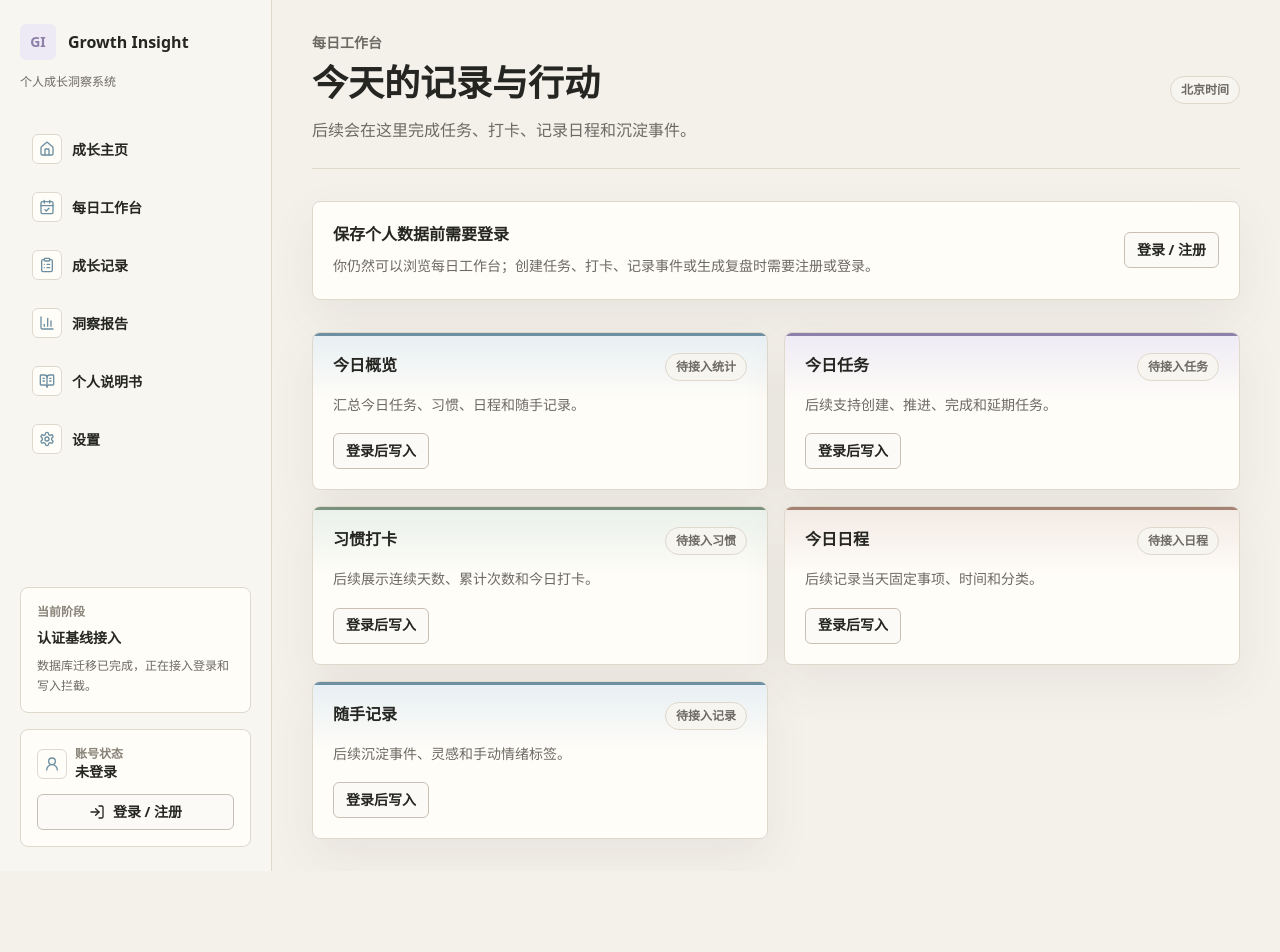
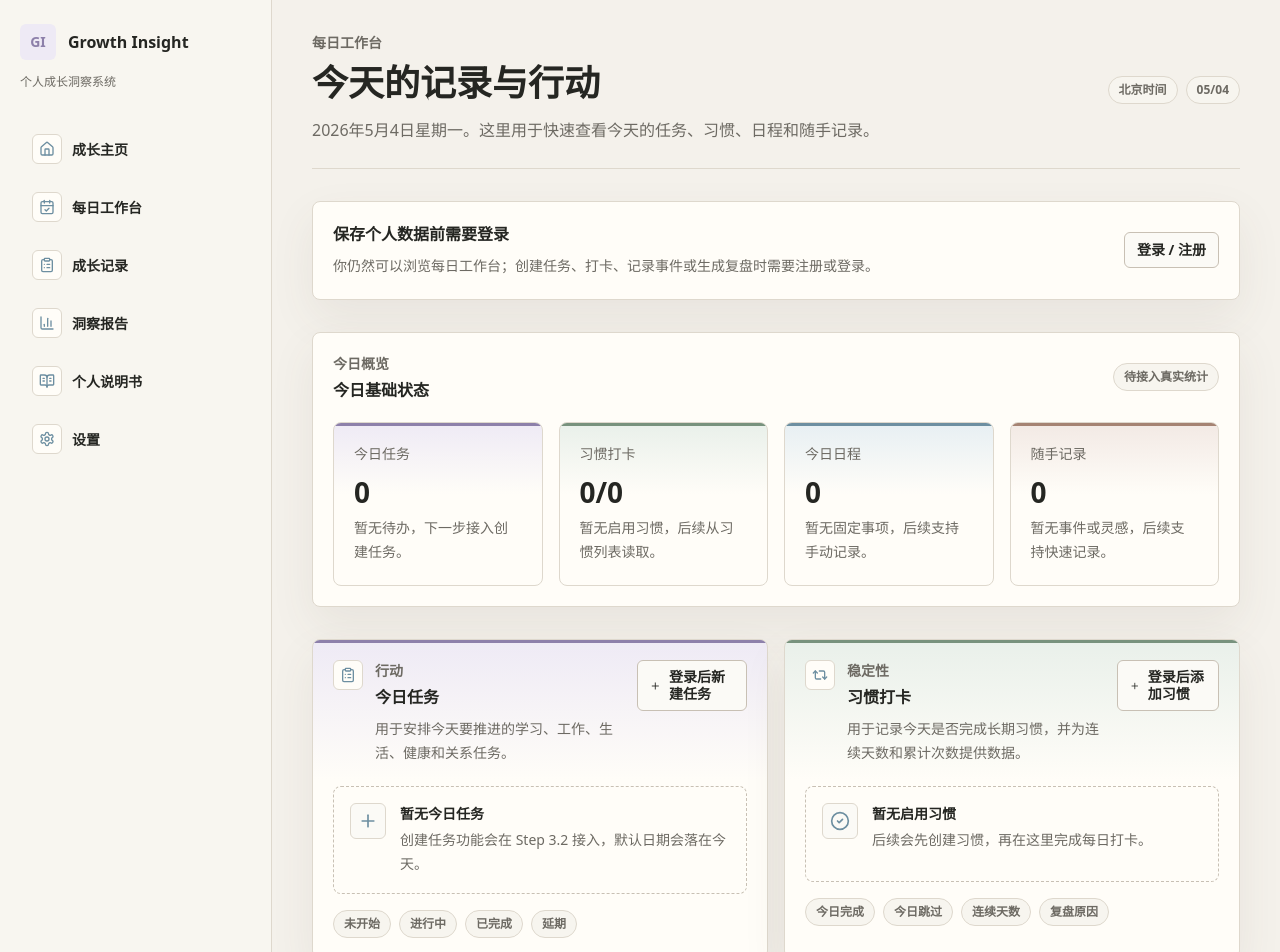
Before and after one commit to Faye1007/growth-insight-system, a Next.js app: page /daily in a window 1280 px wide. Shown: the top 952 px of the page. Before the commit the page ends 871 px from the top, so only its background shows below. Built offline with nearby package versions, Linux system fonts and the light colour scheme; no server answers.

Commit message:
Build daily workspace layout

```diff
--- a/src/app/daily/page.tsx
+++ b/src/app/daily/page.tsx
@@ -1,44 +1,143 @@
 import Link from "next/link";
+import {
+  CalendarDays,
+  CheckCircle2,
+  ClipboardList,
+  Lightbulb,
+  NotebookPen,
+  Plus,
+  Repeat2,
+} from "lucide-react";
 
 import { buildLoginPath, loginRequiredMessage } from "@/lib/auth/paths";
 import { getCurrentUser } from "@/lib/auth/session";
 
-const sections = [
+const beijingDateFormatter = new Intl.DateTimeFormat("zh-CN", {
+  timeZone: "Asia/Shanghai",
+  year: "numeric",
+  month: "long",
+  day: "numeric",
+  weekday: "long",
+});
+
+const beijingShortDateFormatter = new Intl.DateTimeFormat("zh-CN", {
+  timeZone: "Asia/Shanghai",
+  month: "2-digit",
+  day: "2-digit",
+});
+
+const overviewCards = [
   {
-    title: "今日概览",
-    note: "汇总今日任务、习惯、日程和随手记录。",
-    status: "待接入统计",
+    label: "今日任务",
+    value: "0",
+    note: "暂无待办，下一步接入创建任务。",
+    tone: "tone-lavender",
+  },
+  {
+    label: "习惯打卡",
+    value: "0/0",
+    note: "暂无启用习惯，后续从习惯列表读取。",
+    tone: "tone-sage",
+  },
+  {
+    label: "今日日程",
+    value: "0",
+    note: "暂无固定事项，后续支持手动记录。",
     tone: "tone-mist",
   },
   {
+    label: "随手记录",
+    value: "0",
+    note: "暂无事件或灵感，后续支持快速记录。",
+    tone: "tone-clay",
+  },
+];
+
+const dailySections = [
+  {
+    id: "tasks",
     title: "今日任务",
-    note: "后续支持创建、推进、完成和延期任务。",
-    status: "待接入任务",
+    eyebrow: "行动",
+    description: "用于安排今天要推进的学习、工作、生活、健康和关系任务。",
+    emptyTitle: "暂无今日任务",
+    emptyDescription: "创建任务功能会在 Step 3.2 接入，默认日期会落在今天。",
+    actionLabel: "新建任务",
+    Icon: ClipboardList,
+    EmptyIcon: Plus,
     tone: "tone-lavender",
+    previewItems: ["未开始", "进行中", "已完成", "延期"],
   },
   {
     title: "习惯打卡",
-    note: "后续展示连续天数、累计次数和今日打卡。",
-    status: "待接入习惯",
+    eyebrow: "稳定性",
+    description: "用于记录今天是否完成长期习惯，并为连续天数和累计次数提供数据。",
+    emptyTitle: "暂无启用习惯",
+    emptyDescription: "后续会先创建习惯，再在这里完成每日打卡。",
+    actionLabel: "添加习惯",
+    Icon: Repeat2,
+    EmptyIcon: CheckCircle2,
     tone: "tone-sage",
+    previewItems: ["今日完成", "今日跳过", "连续天数", "复盘原因"],
   },
   {
     title: "今日日程",
-    note: "后续记录当天固定事项、时间和分类。",
-    status: "待接入日程",
+    eyebrow: "时间",
+    description: "用于记录今天的固定事项、开始时间和分类，先做单日记录。",
+    emptyTitle: "暂无今日日程",
+    emptyDescription: "后续会按开始时间排序，没有时间的事项排在后面。",
+    actionLabel: "记录日程",
+    Icon: CalendarDays,
+    EmptyIcon: CalendarDays,
     tone: "tone-clay",
+    previewItems: ["开始时间", "结束时间", "分类", "说明"],
   },
   {
     title: "随手记录",
-    note: "后续沉淀事件、灵感和手动情绪标签。",
-    status: "待接入记录",
+    eyebrow: "沉淀",
+    description: "用于记录已经发生的事件、灵感、情绪标签和下次行动。",
+    emptyTitle: "暂无随手记录",
+    emptyDescription: "事件和灵感会分开保存；情绪作为事件的手动标签。",
+    actionLabel: "写一条记录",
+    Icon: NotebookPen,
+    EmptyIcon: Lightbulb,
     tone: "tone-mist",
+    previewItems: ["事件", "灵感", "情绪标签", "下次行动"],
   },
 ];
 
+function WriteAction({
+  isLoggedIn,
+  label,
+  loginPath,
+}: {
+  isLoggedIn: boolean;
+  label: string;
+  loginPath: string;
+}) {
+  if (!isLoggedIn) {
+    return (
+      <Link className="soft-button w-full sm:w-auto" href={loginPath}>
+        <Plus aria-hidden="true" className="h-4 w-4" />
+        登录后{label}
+      </Link>
+    );
+  }
+
+  return (
+    <button className="soft-button w-full sm:w-auto" type="button" disabled>
+      <Plus aria-hidden="true" className="h-4 w-4" />
+      {label}待接入
+    </button>
+  );
+}
+
 export default async function DailyPage() {
   const user = await getCurrentUser();
+  const isLoggedIn = Boolean(user);
   const loginPath = buildLoginPath({ next: "/daily", message: loginRequiredMessage });
+  const now = new Date();
+  const beijingDate = beijingDateFormatter.format(now);
+  const shortDate = beijingShortDateFormatter.format(now);
 
   return (
     <div className="page-stack">
@@ -48,14 +147,17 @@ export default async function DailyPage() {
             <p className="page-kicker">每日工作台</p>
             <h1 className="page-title">今天的记录与行动</h1>
           </div>
-          <span className="status-pill w-fit">北京时间</span>
+          <div className="flex flex-wrap gap-2">
+            <span className="status-pill w-fit">北京时间</span>
+            <span className="status-pill w-fit">{shortDate}</span>
+          </div>
         </div>
         <p className="page-description">
-          后续会在这里完成任务、打卡、记录日程和沉淀事件。
+          {beijingDate}。这里用于快速查看今天的任务、习惯、日程和随手记录。
         </p>
       </header>
 
-      {!user ? (
+      {!isLoggedIn ? (
         <section className="panel-card">
           <div className="flex flex-col gap-3 sm:flex-row sm:items-center sm:justify-between">
             <div>
@@ -75,7 +177,7 @@ export default async function DailyPage() {
             <div>
               <h2 className="section-heading">已登录</h2>
               <p className="body-copy mt-2">
-                真实写入入口会在后续 Step 接入，保存的数据会关联到当前账号。
+                页面结构已准备好；后续接入的保存动作会关联到当前账号。
               </p>
             </div>
             <span className="status-pill w-fit">可写入账号</span>
@@ -83,30 +185,71 @@ export default async function DailyPage() {
         </section>
       )}
 
-      <section className="card-grid lg:grid-cols-2">
-        {sections.map((section) => (
+      <section aria-labelledby="daily-overview" className="panel-card">
+        <div className="flex flex-col gap-3 sm:flex-row sm:items-center sm:justify-between">
+          <div>
+            <p className="page-kicker">今日概览</p>
+            <h2 id="daily-overview" className="section-heading mt-1">
+              今日基础状态
+            </h2>
+          </div>
+          <span className="status-pill w-fit">待接入真实统计</span>
+        </div>
+        <div className="daily-summary-grid mt-5">
+          {overviewCards.map((card) => (
+            <article key={card.label} className={`daily-summary-card ${card.tone}`}>
+              <p className="metric-label">{card.label}</p>
+              <p className="metric-value">{card.value}</p>
+              <p className="body-copy mt-2">{card.note}</p>
+            </article>
+          ))}
+        </div>
+      </section>
+
+      <section aria-label="每日工作台分区" className="workspace-grid">
+        {dailySections.map((section) => {
+          const Icon = section.Icon;
+          const EmptyIcon = section.EmptyIcon;
+
+          return (
           <article
             key={section.title}
-            className={`metric-card ${section.tone}`}
+            className={`workspace-panel ${section.tone}`}
           >
-            <div className="flex items-start justify-between gap-4">
-              <h2 className="section-heading">{section.title}</h2>
-              <span className="status-pill">{section.status}</span>
+            <div className="flex flex-col gap-4 sm:flex-row sm:items-start sm:justify-between">
+              <div className="flex gap-3">
+                <span className="nav-icon">
+                  <Icon aria-hidden="true" className="h-4 w-4" />
+                </span>
+                <div>
+                  <p className="page-kicker">{section.eyebrow}</p>
+                  <h2 className="section-heading mt-1">{section.title}</h2>
+                  <p className="body-copy mt-2">{section.description}</p>
+                </div>
+              </div>
+              <WriteAction isLoggedIn={isLoggedIn} label={section.actionLabel} loginPath={loginPath} />
             </div>
-            <p className="body-copy mt-3">{section.note}</p>
-            <div className="mt-4">
-              {user ? (
-                <button className="soft-button" type="button" disabled>
-                  即将接入创建
-                </button>
-              ) : (
-                <Link className="soft-button" href={loginPath}>
-                  登录后写入
-                </Link>
-              )}
+
+            <div className="empty-state mt-5">
+              <span className="empty-icon">
+                <EmptyIcon aria-hidden="true" className="h-5 w-5" />
+              </span>
+              <div>
+                <p className="list-label">{section.emptyTitle}</p>
+                <p className="body-copy mt-1">{section.emptyDescription}</p>
+              </div>
+            </div>
+
+            <div className="preview-row mt-4">
+              {section.previewItems.map((item) => (
+                <span key={item} className="status-pill">
+                  {item}
+                </span>
+              ))}
             </div>
           </article>
-        ))}
+          );
+        })}
       </section>
     </div>
   );
--- a/src/app/globals.css
+++ b/src/app/globals.css
@@ -117,26 +117,51 @@ select {
     gap: 1rem;
   }
 
+  .daily-summary-grid {
+    display: grid;
+    gap: 1rem;
+  }
+
+  .workspace-grid {
+    display: grid;
+    gap: 1rem;
+  }
+
   .metric-card,
   .panel-card,
-  .field-tile {
+  .field-tile,
+  .workspace-panel,
+  .daily-summary-card {
     border: 1px solid var(--border);
     border-radius: var(--radius-card);
     background: var(--card);
   }
 
   .metric-card,
-  .panel-card {
+  .panel-card,
+  .workspace-panel {
     box-shadow: var(--shadow-soft);
   }
 
-  .metric-card {
+  .metric-card,
+  .workspace-panel,
+  .daily-summary-card {
     position: relative;
     overflow: hidden;
+  }
+
+  .metric-card {
     padding: 1.25rem;
   }
 
-  .metric-card::before {
+  .workspace-panel,
+  .daily-summary-card {
+    padding: 1rem;
+  }
+
+  .metric-card::before,
+  .workspace-panel::before,
+  .daily-summary-card::before {
     position: absolute;
     top: 0;
     right: 0;
@@ -148,6 +173,35 @@ select {
 
   .panel-card {
     padding: 1.25rem;
+  }
+
+  .empty-state {
+    display: flex;
+    min-height: 6rem;
+    gap: 0.875rem;
+    border: 1px dashed var(--border-strong);
+    border-radius: var(--radius-card);
+    background: rgb(255 253 248 / 62%);
+    padding: 1rem;
+  }
+
+  .empty-icon {
+    display: inline-flex;
+    height: 2.25rem;
+    width: 2.25rem;
+    flex-shrink: 0;
+    align-items: center;
+    justify-content: center;
+    border: 1px solid var(--border);
+    border-radius: var(--radius-control);
+    background: var(--surface);
+    color: var(--mist);
+  }
+
+  .preview-row {
+    display: flex;
+    flex-wrap: wrap;
+    gap: 0.5rem;
   }
 
   .section-heading {
@@ -345,4 +399,23 @@ select {
   .page-title {
     font-size: 2.25rem;
   }
+
+  .daily-summary-grid {
+    grid-template-columns: repeat(2, minmax(0, 1fr));
+  }
+
+  .workspace-panel,
+  .daily-summary-card {
+    padding: 1.25rem;
+  }
 }
+
+@media (min-width: 1024px) {
+  .daily-summary-grid {
+    grid-template-columns: repeat(4, minmax(0, 1fr));
+  }
+
+  .workspace-grid {
+    grid-template-columns: repeat(2, minmax(0, 1fr));
+  }
+}
```
Also changed, not shown: memory-bank/@architecture.md (+6 -4 lines), memory-bank/progress.md (+32 -4 lines).
